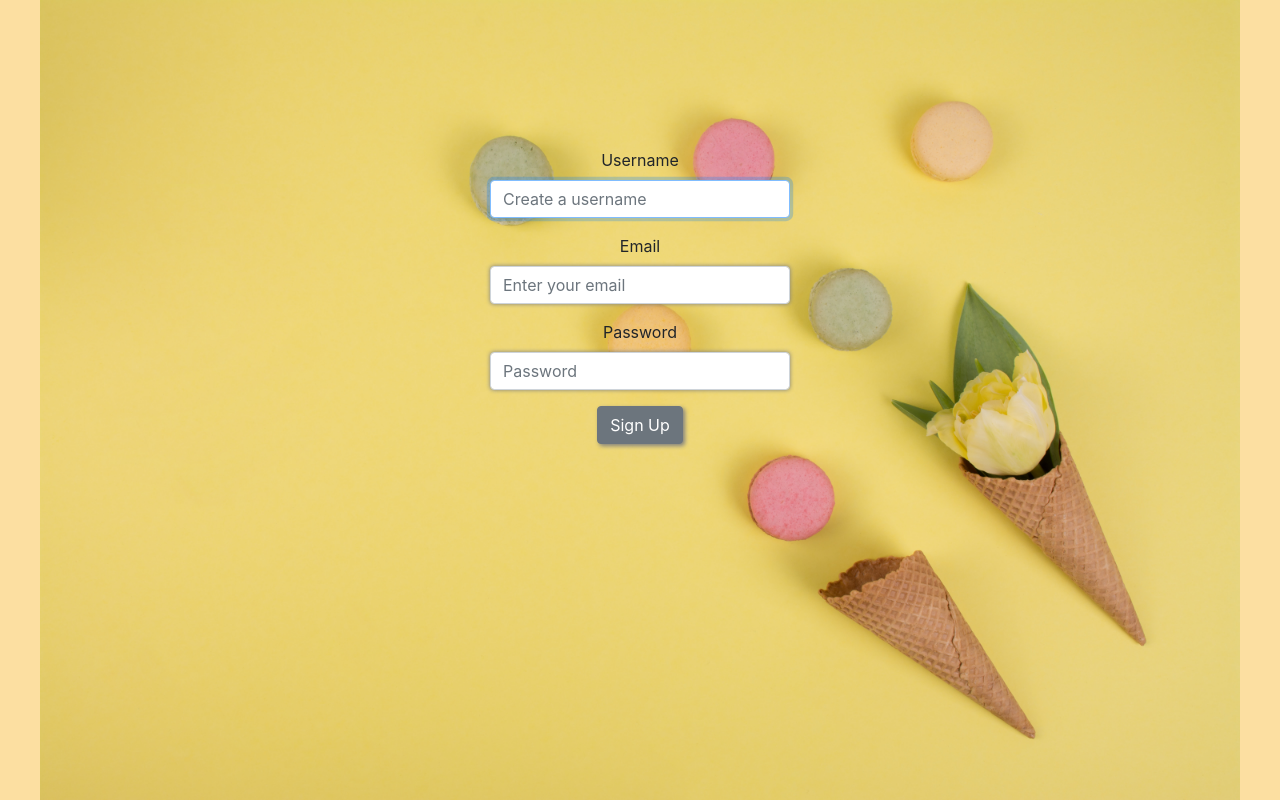
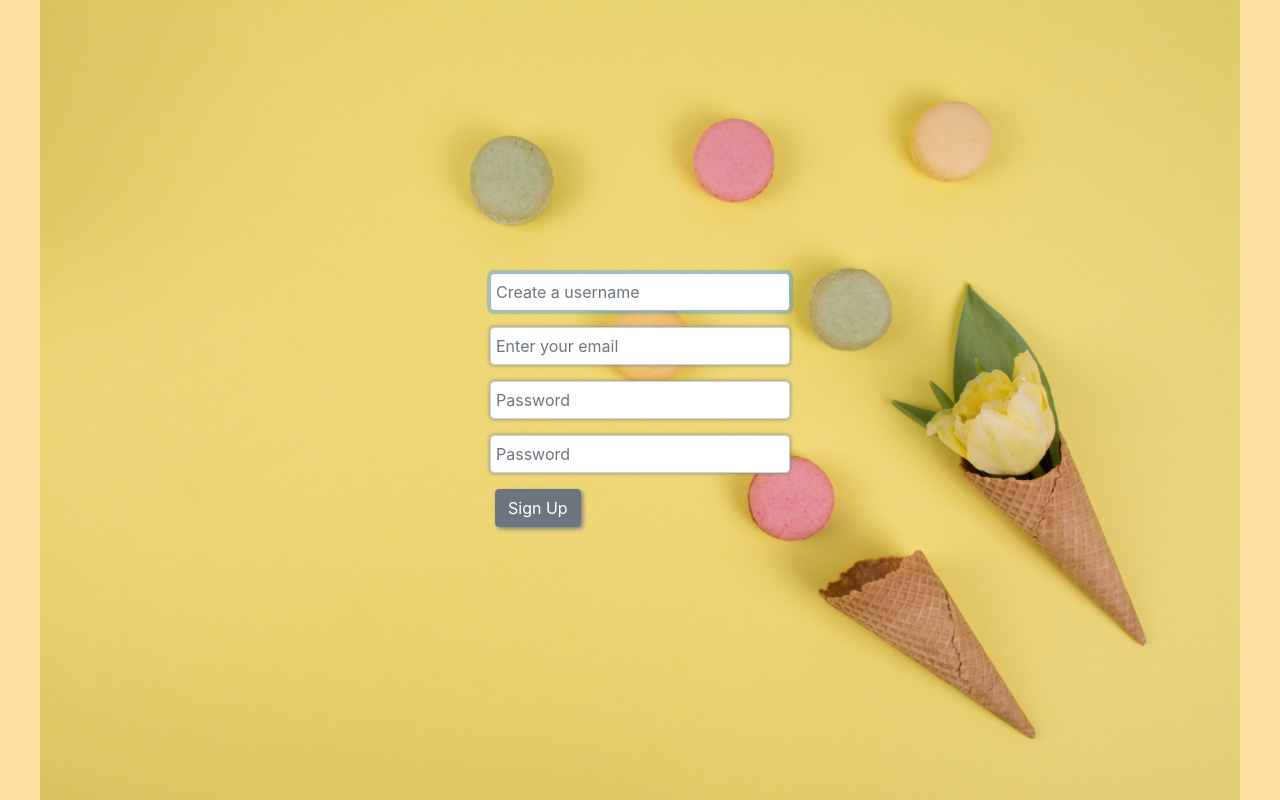
Before and after one commit to anjathiart/Taper_journey, a Flask app: page /signup in a window 1280 px wide. Shown: the part 60-860 px from the top of the page. Run offline with Flask 2, Linux system fonts and the light colour scheme; some libraries are stand-ins or nearby versions.

Commit message:
got app working up to displaying data on home page as well as redirecting new users to taper page

```diff
--- a/application.py
+++ b/application.py
@@ -3,13 +3,13 @@ import csv
 from datetime import date
 
 from cs50 import SQL
-from flask import Flask, flash, jsonify, redirect, render_template, request, session
+from flask import Flask, flash, json, jsonify, redirect, render_template, request, session
 from flask_session import Session
 from tempfile import mkdtemp
 from werkzeug.exceptions import default_exceptions, HTTPException, InternalServerError
 from werkzeug.security import check_password_hash, generate_password_hash
 
-from helpers import apology, login_required
+from helpers import apology, signin_required
 
 
 # Configure application
@@ -36,31 +36,34 @@ app.config["SESSION_TYPE"] = "filesystem"
 Session(app)
 
 # Configure CS50 Library to use SQLite database
-db = SQL("sqlite:///taper_journal.db")
-
-@app.route("/", methods=["GET"])
-def get_index():
-    if session.get('user_id'):
-        return render_template("/home.html")
-    else:
-        return redirect("/welcome")
-
-@app.route("/", methods=["GET"])
-def index():
-    if not session["user_id"]:
-        return redirect("/signin")
-    else:
-        return render_template("home.html")
+db = SQL("sqlite:///taper_journey.db")
 
 
-@app.route("/welcome", methods=["GET"])
-def welcome():
-    return render_template("welcome.html")
+@app.route("/")
+@signin_required
+def index():
 
-@app.route("/signup", methods=["GET"])
-def get_signup():
-    return render_template("signup.html")
+    # if user has not yet logged any drugs render taper page
+    if not db.execute("SELECT * FROM entries WHERE user_id=?", session["user_id"]):
+        return redirect ("/taper")
+    else:
+        #initialise summary
+        summary = [];
 
+        # get a list of the all the drugs that the user is tracking
+        row_drugs = db.execute("SELECT DISTINCT drug FROM entries WHERE user_id=?", session["user_id"])
+        drugs = []
+        print(f"{row_drugs}")
+        for row in row_drugs:
+            drugs.append(row["drug"])
+        print(f"list of drugs: {drugs}")
+        for d in drugs:
+            row_drugEntries = db.execute("SELECT * FROM entries WHERE drug =? AND user_id =? ORDER BY entry_date DESC", (d, session["user_id"]))
+            latest_entry=row_drugEntries[0]
+            print(f"{latest_entry}")
+            summary.append(latest_entry)
+        print(f"summary: {summary}")
+        return render_template("home.html", summary=summary)
 @app.route("/signin", methods=["GET", "POST"])
 def signin():
 
@@ -69,25 +72,23 @@ def signin():
 
     if request.method == "POST":
 
-
         # Validate input
         if not request.form.get("username"):
-            return apology("No username entered", 403)
+            return apology("No username entered", 400)
         if not request.form.get("password"):
-            return apology("No password entered", 403)
+            return apology("No password entered", 400)
 
        # Query database for username
-        rows = db.execute("SELECT * FROM users WHERE username = :username",
-                          username=request.form.get("username"))
+        rows = db.execute("SELECT * FROM users WHERE username = ?", request.form.get("username"))
 
         # Ensure username exists and password is correct
         if len(rows) != 1 or not check_password_hash(rows[0]["hash"], request.form.get("password")):
-            return apology("invalid username and/or password", 403)
+            return apology("invalid username and/or password", 400)
 
-        # Remember which user has logged in
         session["user_id"] = rows[0]["id"]
         return redirect("/")
     else:
+        print("You are in the get signin route")
         return render_template("signin.html")
 
 
@@ -96,54 +97,89 @@ def signup():
 
     if request.method == "POST":
 
-        username = request.form.get('username')
+        usernameinput = request.form.get('username')
         email = request.form.get('email')
         password = request.form.get('password')
 
         #--> Validate input
-        if not username:
-            return apology("No username entered", 403)
-        if not email:
-            return apology("No email entered", 403)
+        if not usernameinput:
+            return apology("No username entered", 400)
+        #if not email:
+            return apology("No email entered", 400)
         if not password:
-            return apology("No password entered", 403)
+            return apology("No password entered", 400)
 
         #--> hash the password
+
         passwordHash = generate_password_hash(request.form.get("password", "sha256"))
 
         # Query database to check that the username is not already taken and insert into database if not
-        if db.execute("SELECT username FROM users WHERE username = ?", (username)):
-            return apology("username already used", 403);
+        if db.execute("SELECT username FROM users WHERE username = ?", (usernameinput)):
+            return apology("The username is not available")
         else:
-            db.execute("INSERT INTO users (id, username, email, hash) VALUES (NULL, ?, ?, ?)", ( username,email,passwordHash))
+            db.execute("INSERT INTO users (id, username, email, hash) VALUES (NULL, ?, ?, ?)", ( usernameinput,email,passwordHash))
             return redirect("/signin")
 
     else:
         return render_template("signup.html")
 
 @app.route("/taper", methods=["GET", "POST"])
+@signin_required
 def taper():
 
     if request.method == "POST":
+        print(f"{request.form}")
+        print(f"I'm in the taper post route")
+        # user_id = session["user_id"]
+        # date = request.form.get("date")
+        # drug = request.form.get('drug')
+        # dose = request.form.get('dose')
+        # mood = request.form.get("mood")
+        # journal = request.form.get("journalEntry")
 
-        drug = request.form.get('drug')
-        dose = request.form.get('dose')
+        # #--> Validate input
+        # if not drugz$:
+        #     return apology("No drug chosen", 400)
+        # if not dose:
+        #     return apology("No dose entered", 400)
 
-        #--> Validate input
-        if not drug:
-            return apology("No drug chosen", 403)
-        if not dose:
-            return apology("No dose entered", 403)
+        # # insert data into entries table / capture taper entry
+        # if db.execute("SELECT drug FROM entries WHERE id = ?", drug):
+        #     return apology("medication already registered", 400);
+        # else:
+        #     db.execute("INSERT INTO entries (id, drug, dose, mood, user_id, entry_date, journal) VALUES (NULL, ?, ?, ?,?,?, ?)", ( drug,dose,mood, session["user_id"], date, journal))
+        #     return apology("TODO", 400)
 
-        # Query medication to check that the username is not already taken and insert into database if not
-        if db.execute("SELECT drug FROM taper_actions WHERE id = ?", (session['user_id'])):
-            return apology("medication already registered", 403);
-        else:
-            db.execute("INSERT INTO taper_actions (id, drug, dose, mood) VALUES (NULL, ?, ?, ?)", ( drug,dose,mood))
-            return apology("TODO")
+        return apology("TODO", 400)
 
     else:
+        print(f"I'm in the taper GEt route")
         return render_template("taper.html")
+
+@app.route("/tapercheck", methods=["POST"])
+@signin_required
+def tapercheck():
+
+    # capture data
+    user_id = session["user_id"]
+    date = request.form.get("date")
+    drug = request.form.get('drug')
+    dose = request.form.get('dose')
+    mood = request.form.get("mood")
+    journal = request.form.get("journalEntry")
+
+    #--> Validate input
+    if not drug:
+        return apology("No drug chosen", 400)
+    if not dose:
+        return apology("No dose entered", 400)
+    if not mood:
+        return apology("No mood entered", 400)
+
+    # insert data into entries table / capture taper entry
+    db.execute("INSERT INTO entries (id, drug, dose, mood, user_id, entry_date, journal) VALUES (NULL, ?, ?, ?,?,?, ?)",( drug,dose,mood, session["user_id"], date, journal))
+    return redirect ("/")
+
 
 @app.route("/logout")
 def logout():
@@ -153,4 +189,4 @@ def logout():
     session.clear()
 
     # Redirect user to login form
-    return redirect("/")
+    return redirect("/signin")
--- a/static/styles.css
+++ b/static/styles.css
@@ -118,3 +118,26 @@ Split screen styles
 .img-container img {
     border-radius: 20%;
 }
+
+label.col-sm-2.right-label {
+        text-align: right;
+        margin-right: 20px;
+}
+
+.user-inpput, .password-input, .email-input {
+    width: 300px;
+}
+
+.submit-button {
+    float: left;
+}
+
+
+button {
+    cursor: pionter;
+}
+
+table .reference_num {
+    color: gray;
+    font-style: italic;
+}
--- a/templates/signup.html
+++ b/templates/signup.html
@@ -1,35 +1,38 @@
 {% extends "layoutSignupOrLogin.html" %}
+
+{% block title %}
+    Sign Up
+{% endblock %}
 
 {% block main %}
 
     <!-- Full Page Image Header with Vertically Centered Content -->
     <header class="background signupBackground">
-      <div class="container py-5 h-100">
-          <div class="row h-100 justify-content-center ">
-            <div class="col-12">
-                <div style="width:300px; margin: 100px auto">
-                    <form action="/signup" method="post">
-                        <div class="form-group">
-                            <label for="username">Username</label>
-                            <input type="text" class="form-control" id="username" autofocus name="username"
-                                placeholder="Create a username" style="max-width:300px">
-                        </div>
-                        <div class="form-group">
-                            <label for="email">Email</label>
-                            <input type="email" class="form-control" id="email" autofocus name="email"
-                                placeholder="Enter your email" style="max-width:300px">
-                        </div>
-                        <div class="form-group">
-                            <label for="email">Password</label>
-                            <input type="password" class="form-control" id="password" autofocus name="password"
-                                placeholder="Password" style="max-width:300px">
-                        </div>
-                        <button type="submit" class="btn btn-secondary">Sign Up</button>
-                    </form>
-        </div>
+
+      <div class="d-flex h-100">
+            <div class="m-auto">
+                <form action="/signup" method="POST">
+                    <div class="form-group form-row">
+                        <input type="text" class="form-control  col-sm-12 username-input" id="username" autofocus name="username"
+                            placeholder="Create a username">
+                    </div>
+                    <div class="form-group form-row">
+                        <input type="email" class="form-control col-sm-12 email-input" id="email" autofocus name="email"
+                            placeholder="Enter your email">
+                    </div>
+                    <div class="form-group form-row">
+                        <input type="password" class="form-control col-sm-12 password-input" id="password" autofocus name="password"
+                            placeholder="Password">
+                    </div>
+                    <div class="form-group form-row" align="center">
+                        <input type="password" class="form-control col-sm-12 password-input" id="confrim_password" autofocus name="confirm_password"
+                            placeholder="Password">
+                    </div>
+                    <button type="submit" class="btn btn-secondary submit-button">Sign Up</button>
+                </form>
             </div>
         </div>
-      </div>
+
     </header>
 
 
```
Also changed, not shown: helpers.py (+2 -8 lines), templates/home.html (+22 -3 lines), templates/layout.html (+12 -2 lines), templates/signin.html (+17 -53 lines), templates/taper.html (+31 -13 lines), taper_journal.db (deleted), taper_journey.db (added).
